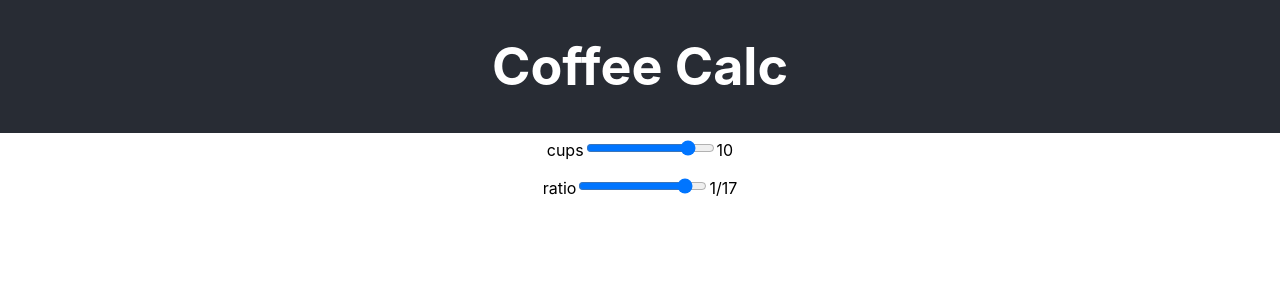
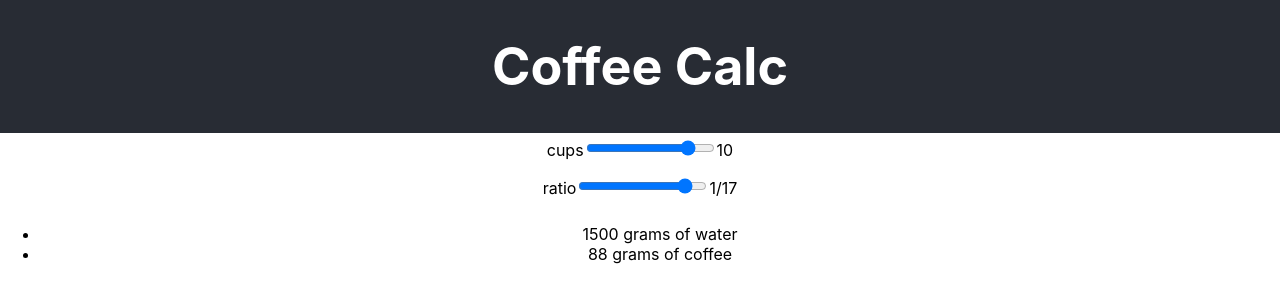
Before and after one commit to dave-burke/coffee-calc, a React (Create React App) app: page / in a window 1280 px wide. Shown: the top 302 px of the page. Built offline with nearby package versions, Linux system fonts and the light colour scheme.

Commit message:
Add calculations

```diff
--- a/src/App.js
+++ b/src/App.js
@@ -4,6 +4,9 @@ import './App.css';
 function App() {
   const [cups, setCups] = useState(10)
   const [ratio, setRatio] = useState(17)
+
+  const calcWaterGrams = () => cups * 5 /* oz per cup */ * 30 /* grams per ounce */
+  const calcCoffeeGrams = () => Math.round(calcWaterGrams() / ratio, 4)
   return (
     <div className="App">
       <header className="App-header">
@@ -26,6 +29,10 @@ function App() {
             value={ratio} onChange={e => setRatio(e.target.value)}/>
             1/{ratio}
         </fieldset>
+        <ul>
+          <li>{calcWaterGrams()} grams of water</li>
+          <li>{calcCoffeeGrams()} grams of coffee</li>
+        </ul>
       </main>
     </div>
   );
```
